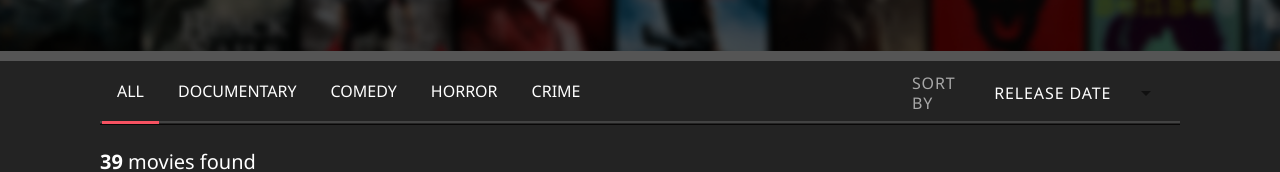
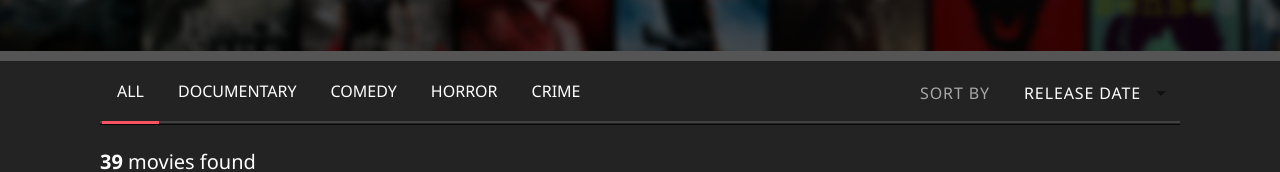
Before and after one commit to shumilus/movies-app-react, a React (Create React App) app: page / in a window 1280 px wide. Shown: the part 345-517 px from the top of the page. Built offline with nearby package versions, Linux system fonts and the light colour scheme.

Commit message:
Feature-Components-part-2: Sorting markup was fixed

```diff
--- a/src/components/Sorting/Sorting.scss
+++ b/src/components/Sorting/Sorting.scss
@@ -21,7 +21,7 @@
 
   &-dropdown {
     font-weight: 500;
-    margin-right: 15px;
     cursor: pointer;
+    width: 170px;
   }
 }
--- a/src/components/Sorting/Sorting.tsx
+++ b/src/components/Sorting/Sorting.tsx
@@ -15,8 +15,9 @@ export default function Sorting({ sortingChange, sort }: SortingProps) {
     <div className='sorting'>
       <label htmlFor='sorting-dropdown' className='sorting-text sorting-label'>sort by</label>
 
+      <div className='sorting-dropdown'>
         <Select
-        className='sorting-text sorting-dropdown'
+          className='sorting-text '
           value={sort}
           onChange={handleChange}
           displayEmpty
@@ -30,5 +31,6 @@ export default function Sorting({ sortingChange, sort }: SortingProps) {
           <MenuItem value={'overview'}>Overview</MenuItem>
         </Select>
       </div>
+    </div>
   );
 }
--- a/src/styles/_components.scss
+++ b/src/styles/_components.scss
@@ -106,10 +106,6 @@
   padding-bottom: 10px !important;
 }
 
-.MuiInputBase-root {
-  width: 170px !important;
-}
-
 .MuiOutlinedInput-notchedOutline {
   border: none !important;
 }
```
Lines whose indentation alone changed are shown as unchanged.
